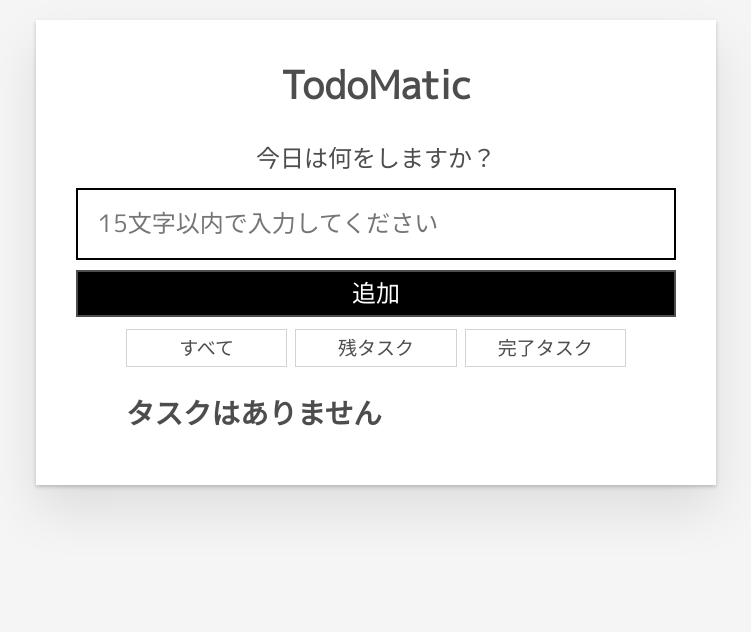
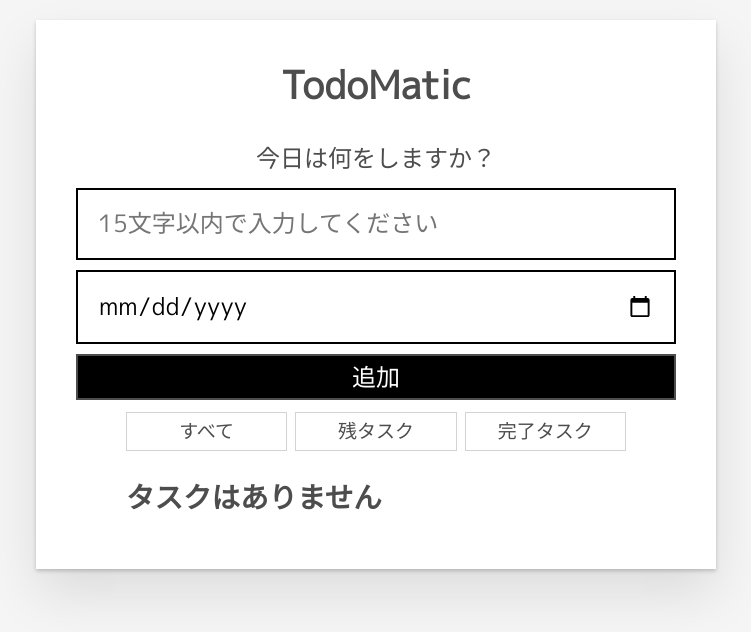
Before and after one commit to nihonium/__todoApp250416, a React (Vite) app in the folder moz-todo-react/: page / in a window 1280 px wide. Shown: the top 632 px of the page, without its empty margins (264-1015 px from the left). Built offline with nearby package versions, Linux system fonts and the light colour scheme.

Commit message:
タスクに期限を追加

```diff
--- a/moz-todo-react/src/App.jsx
+++ b/moz-todo-react/src/App.jsx
@@ -72,6 +72,7 @@ function App(props) {
       id={task.id}
       name={task.name}
       completed={task.completed}
+      dueDate={task.dueDate}
       key={task.id}
       toggleTaskCompleted={toggleTaskCompleted}
       deleteTask={deleteTask}
@@ -80,7 +81,7 @@ function App(props) {
   ));
 
   // タスクの数に応じて、名詞を変更する
-  const headingText = (taskList.length !== 0) ? `残り ${taskList.length} つ` : "タスクはありません";
+  const headingText = (taskList.length !== 0) ? `${taskList.length} つ` : "タスクはありません";
 
   return (
     <div className="todoapp stack-large">
--- a/moz-todo-react/src/components/Form.jsx
+++ b/moz-todo-react/src/components/Form.jsx
@@ -4,16 +4,30 @@ import validateForm from "./validateForm";
 function Form(props) {
     const [name, setName] = useState("");
     const [nameError, setNameError] = useState('');
+    const [dueDate, setDueDate] = useState("");
+    const [dueDateError, setDueDateError] = useState('');
 
-    function handleChange(event) {
+    function handleChangeName(event) {
         const value = event.target.value;
         setName(value);
         setNameError(validateForm(value));
     }
 
-    const handleBlur = (e) => {
+    function handleChangeDate(event) {
+        const value = event.target.value;
+        setDueDate(value);
+        setDueDateError(validateForm(value));
+    }
+
+    const handleBlurName = (e) => {
         const error = validateForm(e.target.value);
         setNameError(error);
+        if (error) return;
+    };
+
+    const handleBlurDate = (e) => {
+        const error = validateForm(e.target.value);
+        setDueDateError(error);
         if (error) return;
     };
 
@@ -24,6 +38,8 @@ function Form(props) {
         props.addTask(name);
         setName("");
         setNameError('');
+        setDueDate("");
+        setDueDateError('');
     }
 
     return (
@@ -40,9 +56,19 @@ function Form(props) {
                 name="text"
                 autoComplete="off"
                 value={name}
-                onBlur={handleBlur}
-                onChange={handleChange}
+                onBlur={handleBlurName}
+                onChange={handleChangeName}
                 placeholder="15文字以内で入力してください"
+            />
+            <input
+                type="date"
+                id="new-date-input"
+                className="input input__lg"
+                value={dueDate}
+                onBlur={handleBlurDate}
+                onChange={handleChangeDate}
+                placeholder="任意：期限を選択してください"
+                min={new Date().toISOString().split("T")[0]} // 今日の日付を最小値に設定
             />
             {nameError && <p>{nameError}</p>}
             <button type="submit" className="btn btn__primary btn__lg" disabled={nameError}>
--- a/moz-todo-react/src/components/Todo.jsx
+++ b/moz-todo-react/src/components/Todo.jsx
@@ -71,6 +71,9 @@ function Todo(props) {
         />
         <label className="todo-label" htmlFor={props.id}>
           {props.name}
+          <span className="todo-label__due-date">
+            {props.dueDate ? `期限：${props.dueDate}` : ""}
+          </span>
         </label>
       </div>
       <div className="btn-group">
```
